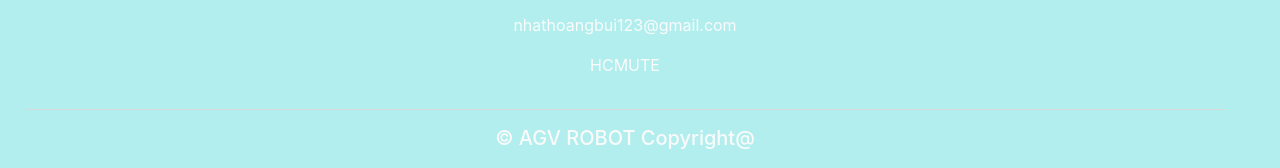
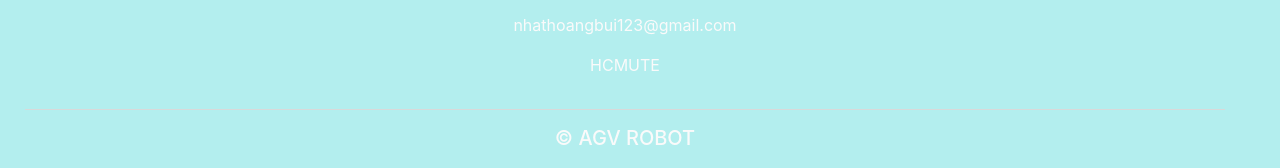
Before and after one commit to nhathoang1510/nhathoang1510.github.io, a plain HTML site: page index.html in a window 1280 px wide. Shown: the part 823-991 px from the top of the page. Drawn offline with nearby package versions, Linux system fonts and the light colour scheme; no server answers.

Commit message:
Update index.html

```diff
--- a/index.html
+++ b/index.html
@@ -103,7 +103,7 @@
                 </div>
                 <div class="col-12">
                     <hr class="light-100">
-                    <h5>&copy; AGV ROBOT Copyright@</h5>
+                    <h5>&copy; AGV ROBOT</h5>
                 </div>
             </div>
         </div>
```
